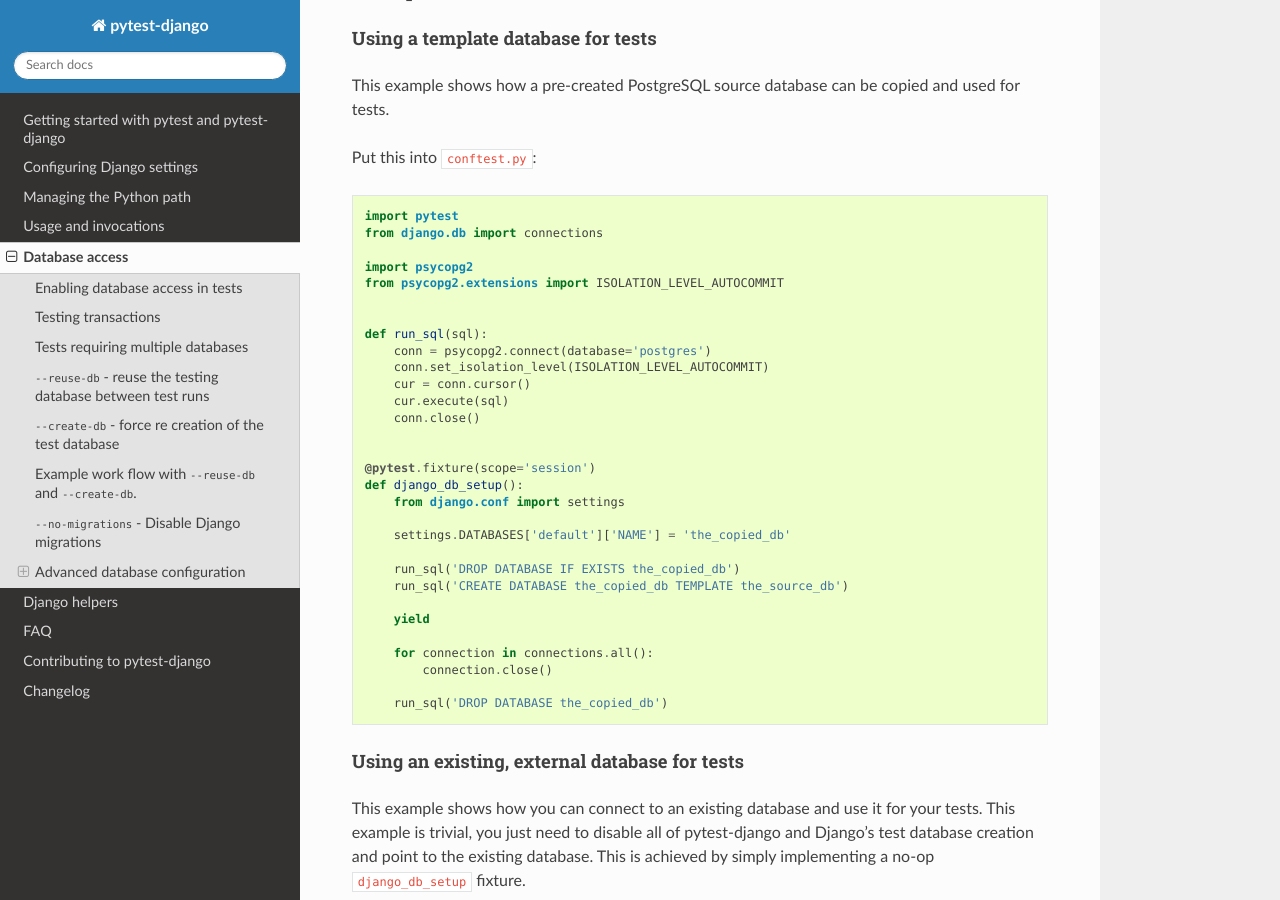
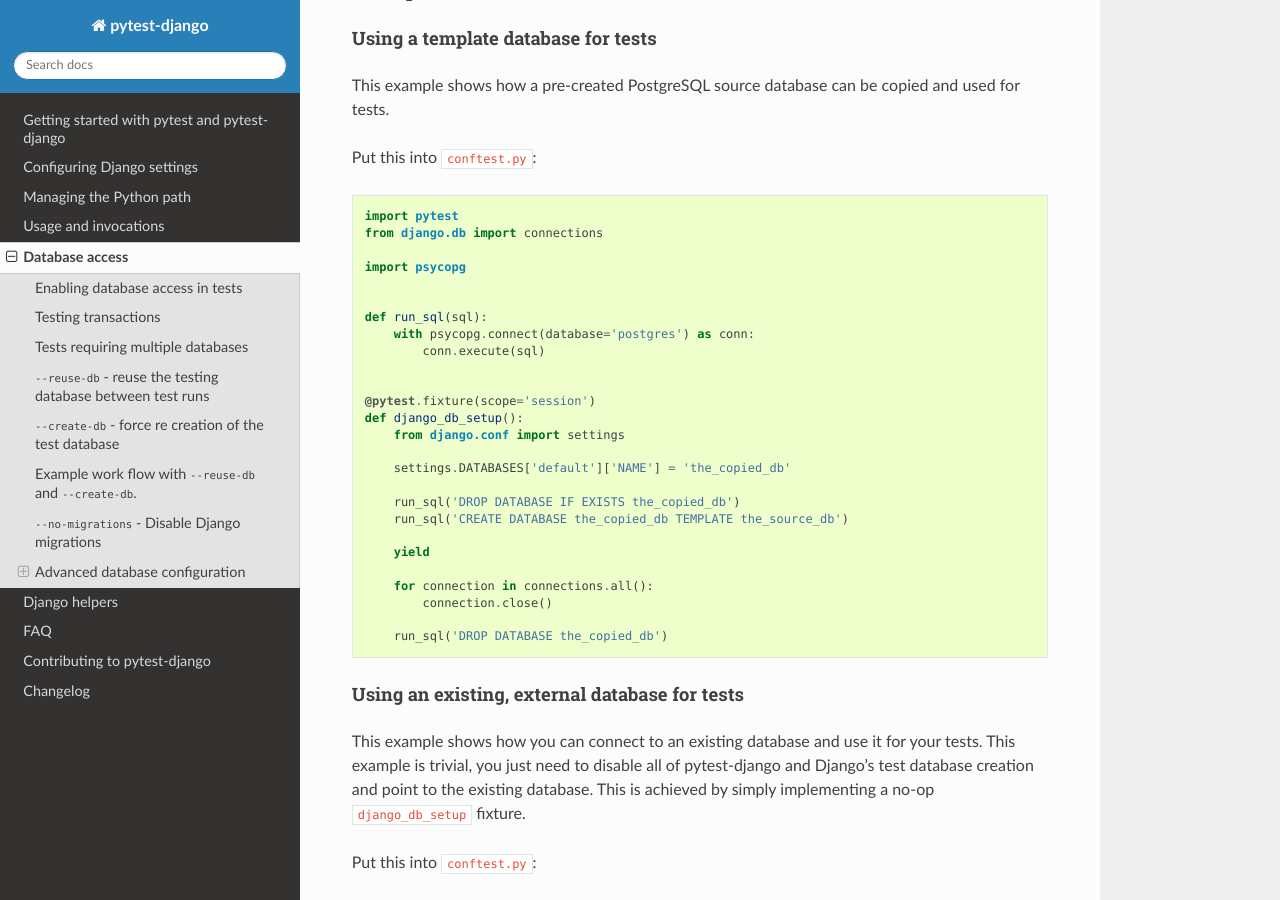
Before and after one commit to pytest-dev/pytest-django, a Sphinx documentation site: the page built from docs/database.rst, in a window 1280 px wide and 900 px high, scrolled down 7063 px. Built offline with Sphinx 7.4.7 and the Read the Docs theme 2.0.0, drawn with Linux system fonts in a browser that asks for light colours; cross-references to code outside the pages are shown as plain code; some of the changed text lies outside the part shown.

Commit message:
Replace psycopg2, psycopg2cffi -> psycopg in testing and docs
Now that we only support Django>=4.2, can switch our testing and docs to
the newer library, and drop the PyPy compat hacks.

Note this does not affect psycopg2 support for users of the library in
any way.

```diff
--- a/docs/database.rst
+++ b/docs/database.rst
@@ -325,16 +325,12 @@ Put this into ``conftest.py``::
     import pytest
     from django.db import connections
 
-    import psycopg2
-    from psycopg2.extensions import ISOLATION_LEVEL_AUTOCOMMIT
+    import psycopg
 
 
     def run_sql(sql):
-        conn = psycopg2.connect(database='postgres')
-        conn.set_isolation_level(ISOLATION_LEVEL_AUTOCOMMIT)
-        cur = conn.cursor()
-        cur.execute(sql)
-        conn.close()
+        with psycopg.connect(database='postgres') as conn:
+            conn.execute(sql)
 
 
     @pytest.fixture(scope='session')
@@ -505,7 +501,7 @@ Put this in ``conftest.py``::
 
 .. warning::
     This snippet shows ``cursor().executescript()`` which is `sqlite` specific, for
-    other database engines this method might differ. For instance, psycopg2 uses
+    other database engines this method might differ. For instance, psycopg uses
     ``cursor().execute()``.
 
 
--- a/pyproject.toml
+++ b/pyproject.toml
@@ -90,7 +90,6 @@ files = [
 module = [
     "django.*",
     "configurations.*",
-    "psycopg2cffi.*",
 ]
 ignore_missing_imports = true
 
```
Also changed, not shown: 3 other files.
